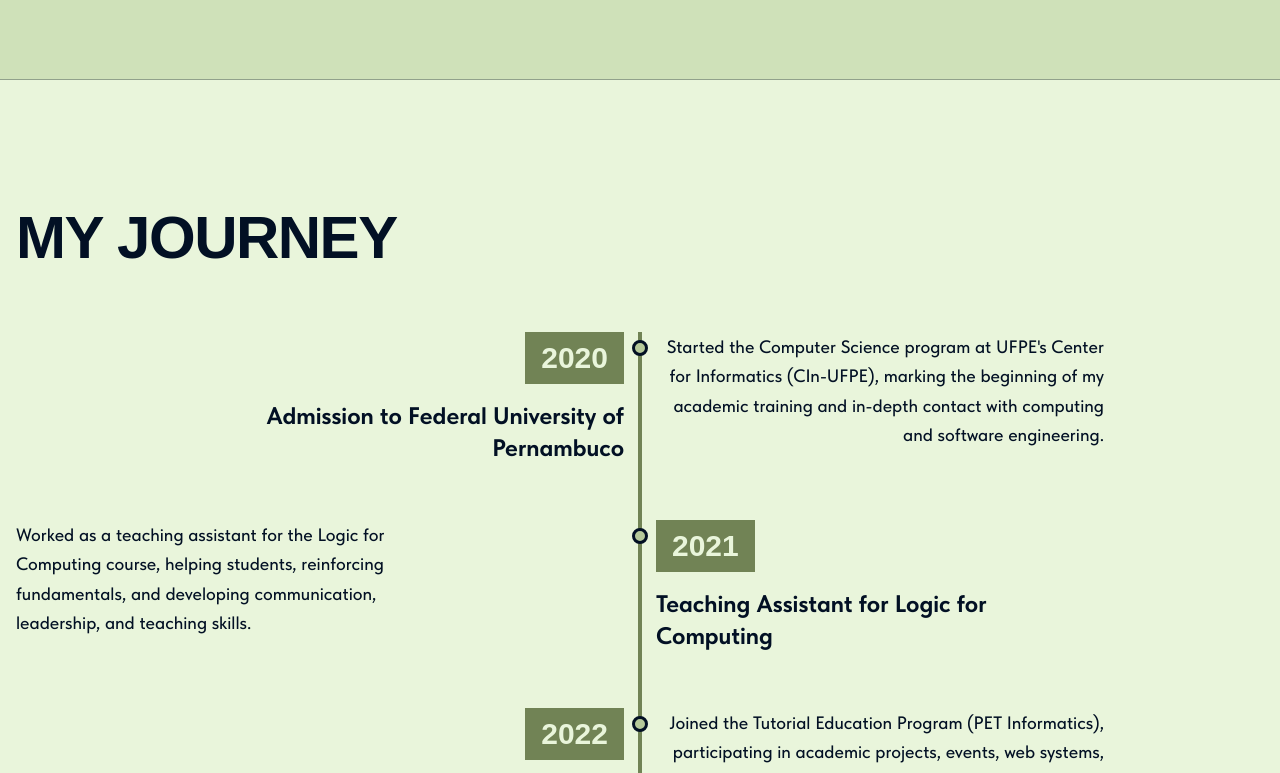
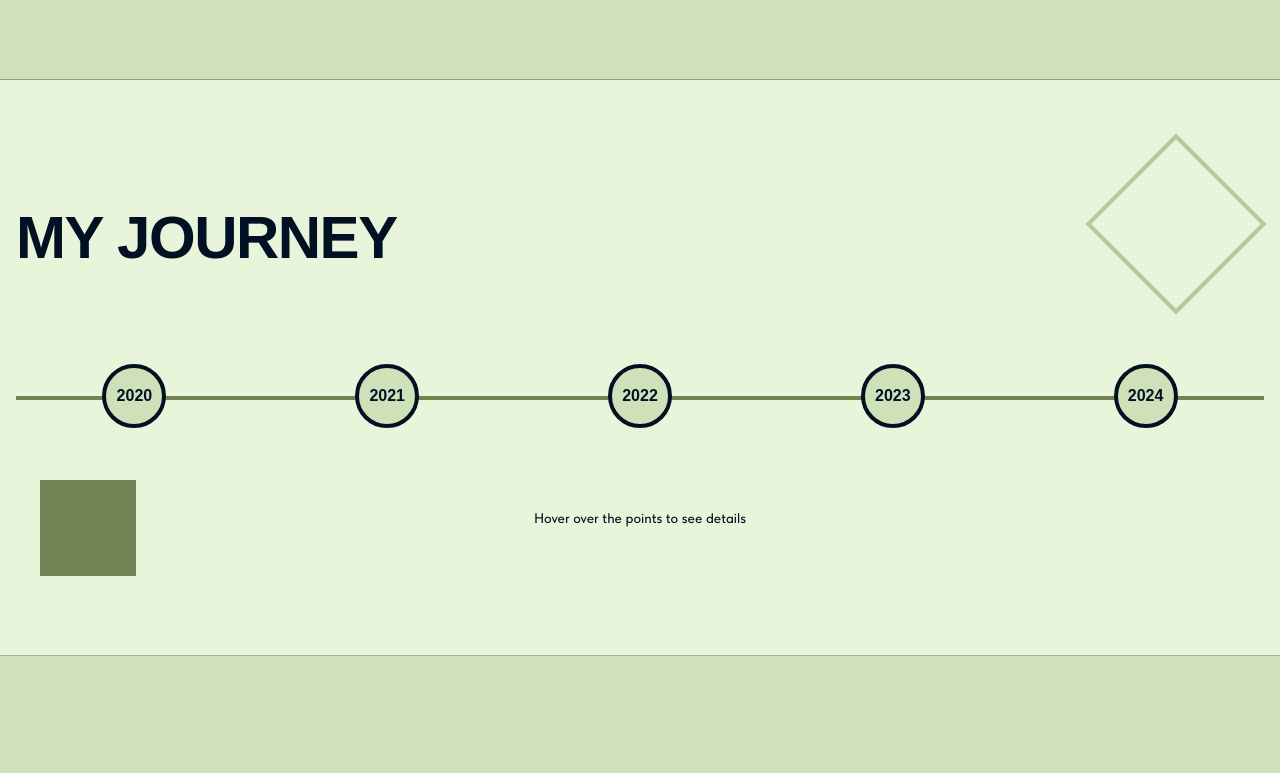
Before and after one commit to jovisf/personal-page, a Next.js app: page /en in a window 1280 px wide. Shown: the part 1600-2373 px from the top of the page. Built offline with nearby package versions, Linux system fonts and the light colour scheme; a web font is replaced by a local one.

Commit message:
style: add animation and eventCard

```diff
--- a/src/components/sections/Timeline/Timeline.tsx
+++ b/src/components/sections/Timeline/Timeline.tsx
@@ -1,8 +1,11 @@
 'use client'
 
 import { useTranslations } from 'next-intl'
-import { motion } from 'framer-motion'
+import { motion, AnimatePresence } from 'framer-motion'
+import { useState } from 'react'
+import Image from 'next/image'
 import { useScrollObserver } from '@/hooks/useScrollObserver'
+import { useBreakpoint } from '@/hooks/useBreakpoint'
 import { cn } from '@/lib/utils'
 import type { TimelineProps, TimelineEvent } from './Timeline.types'
 
@@ -20,22 +23,93 @@ const staggerContainer = {
   visible: {
     opacity: 1,
     transition: {
-      staggerChildren: 0.15,
+      staggerChildren: 0.1,
     },
   },
 }
 
 const scaleIn = {
-  hidden: { scale: 0 },
+  hidden: { scale: 0, opacity: 0 },
   visible: {
     scale: 1,
+    opacity: 1,
     transition: { duration: 0.4, ease: [0.16, 1, 0.3, 1] as const }
   },
+}
+
+
+const sketchVariants = {
+  hidden: {
+    pathLength: 0
+  },
+  visible: {
+    pathLength: 1,
+    transition: {
+      duration: 0.5,
+      delay: 0.1,
+      ease: [0.165, 0.84, 0.44, 1] as const
+    }
+  },
+  exit: {
+    pathLength: 0,
+    transition: {
+      duration: 0.5,
+      ease: [0.165, 0.84, 0.44, 1] as const
+    }
+  }
+}
+
+const cardBackgroundVariants = {
+  hidden: {
+    opacity: 0
+  },
+  visible: {
+    opacity: 1,
+    transition: {
+      duration: 0.5,
+      delay: 0.6,
+      ease: [0.165, 0.84, 0.44, 1] as const
+    }
+  },
+  exit: {
+    opacity: 0,
+    transition: {
+      duration: 0.5,
+      ease: [0.165, 0.84, 0.44, 1] as const
+    }
+  }
+}
+
+// Animation 3: Content fades in from top (starts at 0.8s)
+const cardContentVariants = {
+  hidden: {
+    opacity: 0,
+    y: -20
+  },
+  visible: {
+    opacity: 1,
+    y: 0,
+    transition: {
+      duration: 0.5,
+      delay: 0.8,
+      ease: [0.165, 0.84, 0.44, 1] as const
+    }
+  },
+  exit: {
+    opacity: 0,
+    y: -20,
+    transition: {
+      duration: 0.5,
+      ease: [0.165, 0.84, 0.44, 1] as const
+    }
+  }
 }
 
 export function Timeline({ className }: TimelineProps) {
   const t = useTranslations('timeline')
   const [ref, isVisible] = useScrollObserver<HTMLElement>({ threshold: 0.1 })
+  const [activeEvent, setActiveEvent] = useState<number | null>(null)
+  const { isDesktop } = useBreakpoint()
 
   const prefersReducedMotion =
     typeof window !== 'undefined' &&
@@ -45,40 +119,74 @@ export function Timeline({ className }: TimelineProps) {
     ? {}
     : { initial: 'hidden', animate: isVisible ? 'visible' : 'hidden' }
 
+  const cardAnimationProps = prefersReducedMotion
+    ? {}
+    : { initial: 'hidden' as const, animate: 'visible' as const, exit: 'exit' as const }
+
   const events: TimelineEvent[] = [
     {
       title: t('events.0.title'),
       year: t('events.0.year'),
       description: t('events.0.description'),
+      logo: t('events.0.logo'),
+      alt: t('events.0.alt'),
     },
     {
       title: t('events.1.title'),
       year: t('events.1.year'),
       description: t('events.1.description'),
+      logo: t('events.1.logo'),
+      alt: t('events.1.alt'),
     },
     {
       title: t('events.2.title'),
       year: t('events.2.year'),
       description: t('events.2.description'),
+      logo: t('events.2.logo'),
+      alt: t('events.2.alt'),
     },
     {
       title: t('events.3.title'),
       year: t('events.3.year'),
       description: t('events.3.description'),
+      logo: t('events.3.logo'),
+      alt: t('events.3.alt'),
     },
     {
       title: t('events.4.title'),
       year: t('events.4.year'),
       description: t('events.4.description'),
+      logo: t('events.4.logo'),
+      alt: t('events.4.alt'),
     },
   ]
+
+  const handleEventClick = (index: number) => {
+    if (activeEvent === index) {
+      setActiveEvent(null)
+    } else {
+      setActiveEvent(index)
+    }
+  }
+
+  const handleEventHover = (index: number) => {
+    if (isDesktop) {
+      setActiveEvent(index)
+    }
+  }
+
+  const handleMouseLeave = () => {
+    if (isDesktop) {
+      setActiveEvent(null)
+    }
+  }
 
   return (
     <section
       id="timeline"
       ref={ref}
       className={cn(
-        'relative py-20 md:py-32',
+        'relative py-20 md:py-32 overflow-visible',
         'bg-light-background dark:bg-dark-background',
         className
       )}
@@ -88,76 +196,195 @@ export function Timeline({ className }: TimelineProps) {
         <motion.h2
           {...animationProps}
           variants={fadeInUp}
-          className="text-4xl md:text-5xl lg:text-6xl font-tilda font-extrabold uppercase tracking-tight mb-16 text-light-text dark:text-dark-text"
+          className="text-4xl md:text-5xl lg:text-6xl font-tilda font-extrabold uppercase tracking-tight mb-16 md:mb-24 text-light-text dark:text-dark-text"
         >
           {t('title')}
         </motion.h2>
 
-        {/* Timeline */}
+        {/* Horizontal Timeline Container */}
+        <div className="relative">
+          {/* Timeline Line */}
+          <motion.div
+            {...animationProps}
+            variants={fadeInUp}
+            className="absolute top-8 left-0 right-0 h-1 bg-light-primary-accent dark:bg-dark-primary-accent hidden md:block"
+          />
+
+          {/* Mobile: Vertical Line */}
+          <div className="absolute left-8 top-0 bottom-0 w-1 bg-light-primary-accent dark:bg-dark-primary-accent md:hidden" />
+
+          {/* Events */}
           <motion.div
             {...animationProps}
             variants={staggerContainer}
-          className="relative"
+            className="relative flex flex-col md:flex-row md:justify-between gap-8 md:gap-4"
           >
-          {/* Vertical Line */}
-          <div className="absolute left-4 md:left-1/2 top-0 bottom-0 w-1 bg-light-primary-accent dark:bg-dark-primary-accent -translate-x-1/2" />
+            {events.map((event, index) => (
+              <div
+                key={index}
+                className="relative flex-1 flex flex-col items-start md:items-center"
+              >
+                {/* Event Point */}
+                <motion.button
+                  variants={scaleIn}
+                  onClick={() => handleEventClick(index)}
+                  onMouseEnter={() => handleEventHover(index)}
+                  onMouseLeave={handleMouseLeave}
+                  className={cn(
+                    'relative w-16 h-16 rounded-full transition-all duration-200',
+                    'flex items-center justify-center cursor-pointer',
+                    'border-4 border-light-text dark:border-dark-text',
+                    'hover:scale-110 focus:scale-110 focus:outline-none',
+                    activeEvent === index
+                      ? 'bg-light-secondary-accent dark:bg-dark-secondary-accent'
+                      : 'bg-light-surface dark:bg-dark-surface'
+                  )}
+                  aria-label={`${event.title} - ${event.year}`}
+                >
+                  <span className="font-tilda font-extrabold text-sm md:text-base text-light-text dark:text-dark-text">
+                    {event.year}
+                  </span>
+                </motion.button>
 
-          {/* Events */}
-          <div className="space-y-12">
-            {events.map((event, index) => (
+                {/* Event Card */}
+                <AnimatePresence mode="wait">
+                  {activeEvent === index && (
                     <motion.div
-                key={index}
-                variants={fadeInUp}
+                      key={`card-${index}`}
+                      variants={cardBackgroundVariants}
+                      {...cardAnimationProps}
                       className={cn(
-                  'relative grid grid-cols-1 md:grid-cols-2 gap-8',
-                  index % 2 === 0 ? 'md:text-right' : ''
+                        'absolute top-24 left-0 md:left-1/2 md:-translate-x-1/2',
+                        'w-80 md:w-72 lg:w-80 p-6',
+                        'bg-light-surface dark:bg-dark-surface',
+                        'shadow-2xl z-[100]'
                       )}
+                      onMouseEnter={() => {
+                        if (isDesktop) {
+                          setActiveEvent(index)
+                        }
+                      }}
+                      onMouseLeave={() => {
+                        if (isDesktop) {
+                          setActiveEvent(null)
+                        }
+                      }}
                     >
-                {/* Left side (year on desktop) */}
-                <div className={cn(
-                  'flex items-start',
-                  index % 2 === 0 ? 'md:justify-end' : 'md:order-2'
-                )}>
-                  <div className="ml-12 md:ml-0">
+                      {/* Sketch Border SVG Overlay */}
+                      {!prefersReducedMotion ? (
+                        <svg
+                          className="absolute inset-0 w-full h-full pointer-events-none z-20"
+                          xmlns="http://www.w3.org/2000/svg"
+                          viewBox="0 0 100 100"
+                          preserveAspectRatio="none"
+                        >
+                          <motion.path
+                            d="M 2 2 L 98 2 L 98 98 L 2 98 Z"
+                            fill="none"
+                            className="stroke-light-text dark:stroke-dark-text"
+                            strokeWidth="4"
+                            vectorEffect="non-scaling-stroke"
+                            initial="hidden"
+                            animate="visible"
+                            exit="exit"
+                            variants={sketchVariants}
+                          />
+                        </svg>
+                      ) : (
+                        <svg
+                          className="absolute inset-0 w-full h-full pointer-events-none z-20"
+                          xmlns="http://www.w3.org/2000/svg"
+                          viewBox="0 0 100 100"
+                          preserveAspectRatio="none"
+                        >
+                          <path
+                            d="M 2 2 L 98 2 L 98 98 L 2 98 Z"
+                            fill="none"
+                            className="stroke-light-text dark:stroke-dark-text"
+                            strokeWidth="4"
+                            vectorEffect="non-scaling-stroke"
+                          />
+                        </svg>
+                      )}
+
+                      {/* Card Content with fade-in animation */}
                       <motion.div
-                      variants={scaleIn}
-                      className="inline-block px-4 py-2 bg-light-primary-accent dark:bg-dark-primary-accent text-light-background dark:text-dark-background font-tilda font-extrabold text-2xl md:text-3xl mb-4"
+                        variants={cardContentVariants}
+                        {...cardAnimationProps}
+                        className="relative z-10"
                       >
+                        {/* Logo */}
+                        {event.logo && event.alt && (
+                          <div className="mb-4 flex justify-center">
+                            <div className="relative w-20 h-20 bg-light-background dark:bg-dark-background p-2 border-3 border-light-primary-accent dark:border-dark-primary-accent">
+                              <Image
+                                src={event.logo}
+                                alt={event.alt}
+                                fill
+                                className="object-contain p-1"
+                              />
+                            </div>
+                          </div>
+                        )}
+
+                        {/* Year Badge */}
+                        <div className="inline-block px-3 py-1 mb-3 bg-light-primary-accent dark:bg-dark-primary-accent">
+                          <span className="font-tilda font-extrabold text-lg text-light-background dark:text-dark-background">
                             {event.year}
-                    </motion.div>
-                    <h3 className="font-tilda font-bold text-xl md:text-2xl mb-2 max-w-md text-light-text dark:text-dark-text">
+                          </span>
+                        </div>
+
+                        {/* Title */}
+                        <h3 className="font-tilda font-bold text-xl mb-3 text-light-text dark:text-dark-text leading-tight">
                           {event.title}
                         </h3>
-                  </div>
-                </div>
 
-                {/* Timeline Dot */}
-                <motion.div
-                  variants={scaleIn}
-                  className="absolute left-4 md:left-1/2 top-2 w-4 h-4 bg-light-secondary-accent dark:bg-dark-secondary-accent border-3 border-light-text dark:border-dark-text rounded-full -translate-x-1/2"
-                />
-
-                {/* Right side (description on desktop) */}
-                <div className={cn(
-                  'flex items-start',
-                  index % 2 === 0 ? 'md:order-2' : ''
-                )}>
-                  <div className="ml-12 md:ml-0 max-w-md">
-                    <p className="font-tilda font-medium text-base md:text-lg leading-relaxed text-light-text dark:text-dark-text">
+                        {/* Description */}
+                        <p className="font-tilda font-medium text-sm leading-relaxed text-light-text dark:text-dark-text opacity-90">
                           {event.description}
                         </p>
+                      </motion.div>
+
+                      {/* Decorative Corner */}
+                      <motion.div
+                        variants={cardContentVariants}
+                        {...cardAnimationProps}
+                        className="absolute -bottom-2 -right-2 w-8 h-8 bg-light-secondary-accent dark:bg-dark-secondary-accent z-10"
+                      />
+                    </motion.div>
+                  )}
+                </AnimatePresence>
               </div>
+            ))}
+          </motion.div>
+
+          {/* Instruction Text */}
+          <motion.p
+            {...animationProps}
+            variants={fadeInUp}
+            className="mt-16 md:mt-20 text-center font-tilda font-medium text-sm text-light-text dark:text-dark-text opacity-60"
+          >
+            {isDesktop ? t('instructionDesktop') : t('instructionMobile')}
+          </motion.p>
         </div>
-              </motion.div>
-            ))}
-          </div>
-        </motion.div>
       </div>
 
       {/* Bottom divider */}
       <div className="absolute bottom-0 left-0 right-0">
         <div className="h-px bg-light-text dark:bg-dark-text opacity-30" />
       </div>
+
+      {/* Geometric Background Elements */}
+      <motion.div
+        {...animationProps}
+        variants={scaleIn}
+        className="absolute top-20 right-10 w-32 h-32 border-4 border-light-secondary-accent dark:border-dark-secondary-accent opacity-20 rotate-45 hidden lg:block"
+      />
+      <motion.div
+        {...animationProps}
+        variants={scaleIn}
+        className="absolute bottom-20 left-10 w-24 h-24 bg-light-primary-accent dark:bg-dark-primary-accent opacity-10 hidden lg:block"
+      />
     </section>
   )
 }
--- a/src/components/sections/Timeline/Timeline.types.ts
+++ b/src/components/sections/Timeline/Timeline.types.ts
@@ -6,4 +6,6 @@ export interface TimelineEvent {
   title: string
   year: string
   description: string
+  logo?: string
+  alt?: string
 }
--- a/src/messages/en.json
+++ b/src/messages/en.json
@@ -29,31 +29,43 @@
   },
   "timeline": {
     "title": "My Journey",
+    "instructionDesktop": "Hover over the points to see details",
+    "instructionMobile": "Tap the points to see details",
     "events": [
       {
         "title": "Admission to Federal University of Pernambuco",
         "year": "2020",
-        "description": "Started the Computer Science program at UFPE's Center for Informatics (CIn-UFPE), marking the beginning of my academic training and in-depth contact with computing and software engineering."
+        "description": "Started the Computer Science program at UFPE's Center for Informatics (CIn-UFPE), marking the beginning of my academic training and in-depth contact with computing and software engineering.",
+        "logo": "/assets/CinUFPE Logo.png",
+        "alt": "UFPE Center for Informatics Logo"
       },
       {
         "title": "Teaching Assistant for Logic for Computing",
         "year": "2021",
-        "description": "Worked as a teaching assistant for the Logic for Computing course, helping students, reinforcing fundamentals, and developing communication, leadership, and teaching skills."
+        "description": "Worked as a teaching assistant for the Logic for Computing course, helping students, reinforcing fundamentals, and developing communication, leadership, and teaching skills.",
+        "logo": "/assets/CinUFPE Logo.png",
+        "alt": "UFPE Center for Informatics Logo"
       },
       {
         "title": "Member of PET Informatics",
         "year": "2022",
-        "description": "Joined the Tutorial Education Program (PET Informatics), participating in academic projects, events, web systems, and educational initiatives."
+        "description": "Joined the Tutorial Education Program (PET Informatics), participating in academic projects, events, web systems, and educational initiatives.",
+        "logo": "/assets/PET.png",
+        "alt": "PET Informatics Logo"
       },
       {
         "title": "RECIPREV Project",
         "year": "2023",
-        "description": "Worked on the development and maintenance of systems for RECIPREV, dealing with real applications, access control, system integration, and a focus on security and reliability."
+        "description": "Worked on the development and maintenance of systems for RECIPREV, dealing with real applications, access control, system integration, and a focus on security and reliability.",
+        "logo": "/assets/RECIPREV.png",
+        "alt": "RECIPREV Logo"
       },
       {
         "title": "Full Stack Developer at CozexTech",
         "year": "2024",
-        "description": "Joined as a full stack developer at CozexTech, working on web applications, APIs, architecture, optimizations, secure development, and software engineering best practices."
+        "description": "Joined as a full stack developer at CozexTech, working on web applications, APIs, architecture, optimizations, secure development, and software engineering best practices.",
+        "logo": "/assets/cozex_tech_logo.png",
+        "alt": "CozexTech Logo"
       }
     ]
   },
```
Also changed, not shown: src/messages/pt-BR.json (+17 -5 lines). Lines whose indentation alone changed are shown as unchanged.
